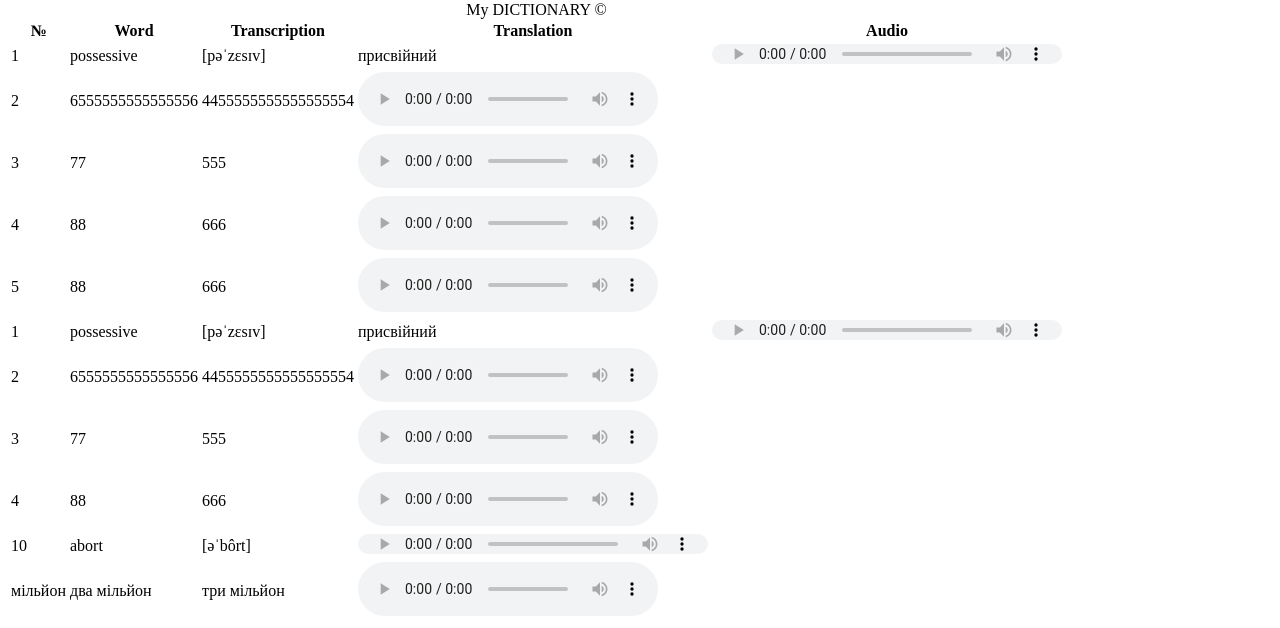
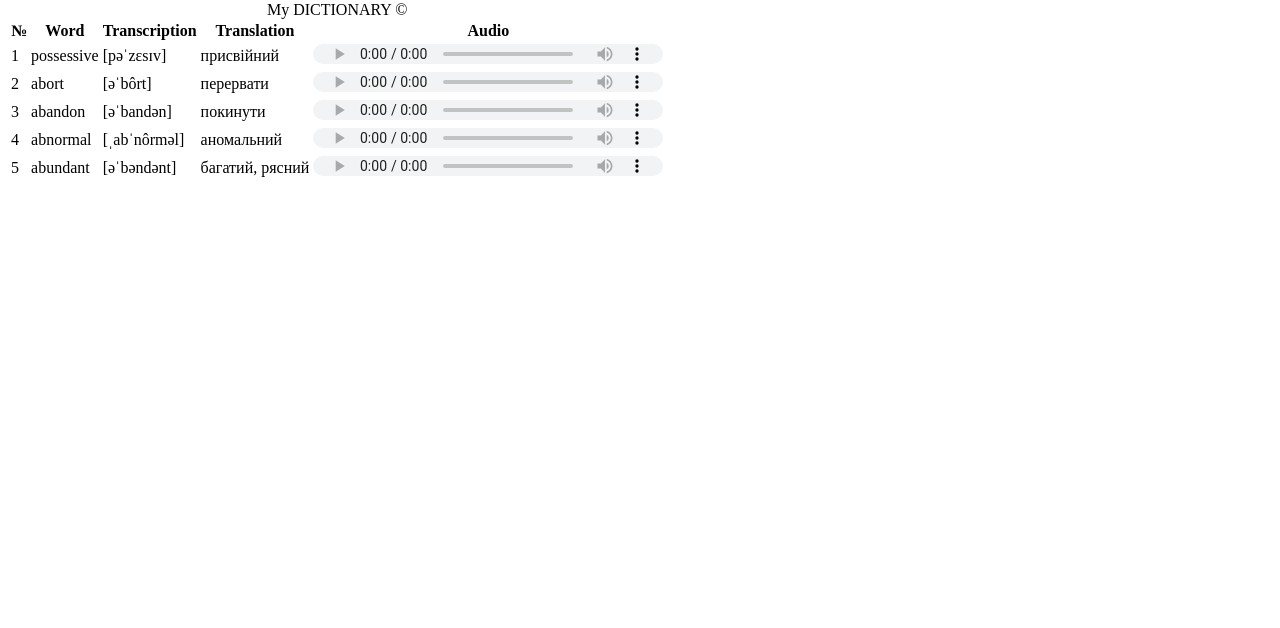
Before and after one commit to Dentist-ua/genius_1, a website: page test.html in a window 1280 px wide. Shown: the part 311-939 px from the top of the page. After the commit the page ends 800 px from the top, so only its background shows below. Drawn offline with Linux system fonts and the light colour scheme.

Commit message:
add abort2

```diff
--- a/test.html
+++ b/test.html
@@ -2,7 +2,67 @@
 <html lang="en">
   <head>
     <meta charset="UTF-8" />
-    <title>$Title$</title>
+    <title>My Dictionary</title>
+    <script>
+      document.addEventListener('DOMContentLoaded', () => {
+        const words = [
+          {
+            id: 1,
+            word: 'possessive',
+            transcription: '[pəˈzɛsɪv]',
+            translation: 'присвійний',
+            audio: './media/possessive.mp3',
+          },
+          {
+            id: 2,
+            word: 'abort',
+            transcription: '[əˈbôrt]',
+            translation: 'перервати',
+            audio: './media/abort.mp3',
+          },
+          {
+            id: 3,
+            word: 'abandon',
+            transcription: '[əˈbandən]',
+            translation: 'покинути',
+            audio: './media/abandon.mp3',
+          },
+          {
+            id: 4,
+            word: 'abnormal',
+            transcription: '[ˌabˈnôrməl]',
+            translation: 'аномальний',
+            audio: './media/abnormal.mp3',
+          },
+          {
+            id: 5,
+            word: 'abundant',
+            transcription: '[əˈbəndənt]',
+            translation: 'багатий, рясний',
+            audio: './media/abundant.mp3',
+          },
+          // Додайте інші слова тут
+        ];
+
+        const tbody = document.querySelector('tbody');
+        words.forEach(({ id, word, transcription, translation, audio }) => {
+          const row = `
+            <tr>
+              <td>${id}</td>
+              <td>${word}</td>
+              <td>${transcription}</td>
+              <td>${translation}</td>
+              <td>
+                <audio controls style="width: 350px; height: 20px">
+                  <source src="${audio}" type="audio/mpeg" />
+                </audio>
+              </td>
+            </tr>
+          `;
+          tbody.innerHTML += row;
+        });
+      });
+    </script>
   </head>
   <body>
     <video id="video" autoplay>
@@ -13,7 +73,6 @@
       <source src="./media/KK1.webm" type="video/webm" />
       Ваш браузер не підтримує відео тег.
     </video>
-
     <!-- TEST TABLE -->
     <table>
       <caption>
@@ -29,133 +88,10 @@
         </tr>
       </thead>
       <tbody>
-        <tr>
-          <!-- 1 -->
-          <td>1</td>
-          <td>possessive</td>
-          <td>[pəˈzɛsɪv]</td>
-          <td>присвійний</td>
-          <td>
-            <audio controls style="width: 350px; height: 20px">
-              <source src="./media/possessive.mp3" type="audio/mpeg" />
-            </audio>
-          </td>
-        </tr>
-        <tr>
-          <!-- 2 -->
-          <td>2</td>
-          <td>6555555555555556</td>
-          <td>4455555555555555554</td>
-          <td>
-            <audio controls>
-              <source src="./media/possessive.mp3" type="audio/mpeg" />
-            </audio>
-          </td>
-        </tr>
-        <tr>
-          <!-- 3 -->
-          <td>3</td>
-          <td>77</td>
-          <td>555</td>
-          <td>
-            <audio controls>
-              <source src="./media/possessive.mp3" type="audio/mpeg" />
-            </audio>
-          </td>
-        </tr>
-        <tr>
-          <!-- 4 -->
-          <td>4</td>
-          <td>88</td>
-          <td>666</td>
-          <td>
-            <audio controls>
-              <source src="./media/possessive.mp3" type="audio/mpeg" />
-            </audio>
-          </td>
-        </tr>
-        <tr>
-          <!-- 5 -->
-          <td>5</td>
-          <td>88</td>
-          <td>666</td>
-          <td>
-            <audio controls>
-              <source src="./media/possessive.mp3" type="audio/mpeg" />
-            </audio>
-          </td>
-        </tr>
-        <tr>
-          <!-- 6 -->
-          <td>1</td>
-          <td>possessive</td>
-          <td>[pəˈzɛsɪv]</td>
-          <td>присвійний</td>
-          <td>
-            <audio controls style="width: 350px; height: 20px">
-              <source src="./media/possessive.mp3" type="audio/mpeg" />
-            </audio>
-          </td>
-        </tr>
-        <tr>
-          <!-- 7 -->
-          <td>2</td>
-          <td>6555555555555556</td>
-          <td>4455555555555555554</td>
-          <td>
-            <audio controls>
-              <source src="./media/possessive.mp3" type="audio/mpeg" />
-            </audio>
-          </td>
-        </tr>
-        <tr>
-          <!-- 8 -->
-          <td>3</td>
-          <td>77</td>
-          <td>555</td>
-          <td>
-            <audio controls>
-              <source src="./media/possessive.mp3" type="audio/mpeg" />
-            </audio>
-          </td>
-        </tr>
-        <tr>
-          <!-- 9 -->
-          <td>4</td>
-          <td>88</td>
-          <td>666</td>
-          <td>
-            <audio controls>
-              <source src="./media/possessive.mp3" type="audio/mpeg" />
-            </audio>
-          </td>
-        </tr>
-        <tr>
-          <!-- 10 -->
-          <td>10</td>
-          <!-- № -->
-          <td>abort</td>
-          <!-- Word -->
-          <td>[əˈbôrt]</td>
-          <!-- 	Transcription -->
-          <td>
-            <audio controls style="width: 350px; height: 20px">
-              <source src="./media/abort.mp3" type="audio/mpeg" />
-            </audio>
-          </td>
-        </tr>
+        <!-- Рядки будуть додані динамічно -->
       </tbody>
       <tfoot>
-        <tr>
-          <td>мільйон</td>
-          <td>два мільйон</td>
-          <td>три мільйон</td>
-          <td>
-            <audio controls>
-              <source src="./media/possessive.mp3" type="audio/mpeg" />
-            </audio>
-          </td>
-        </tr>
+        <!-- Table foot -->
       </tfoot>
     </table>
   </body>
```
